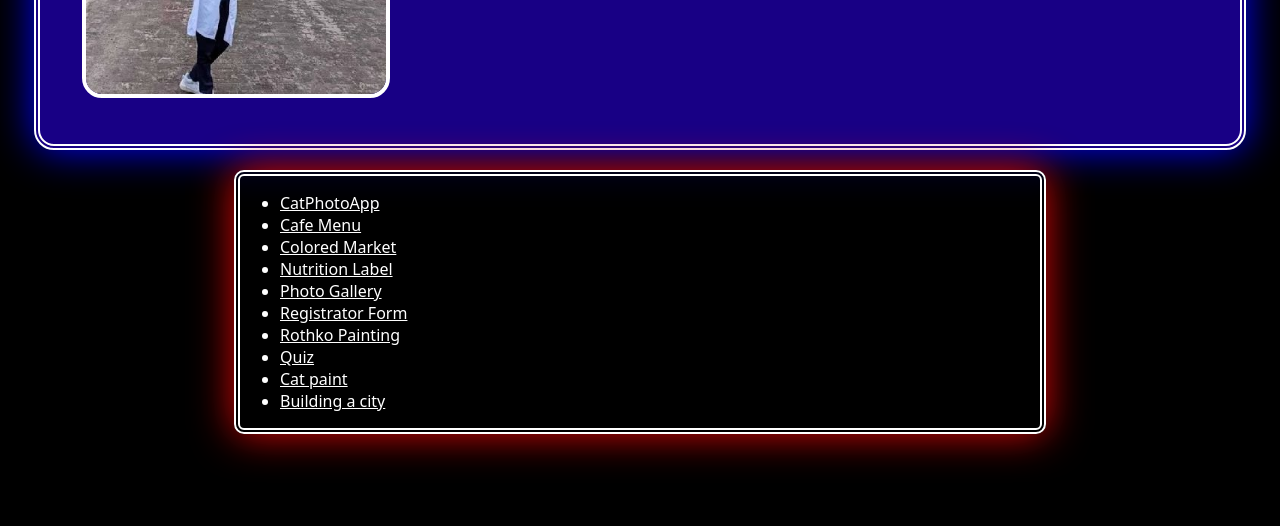
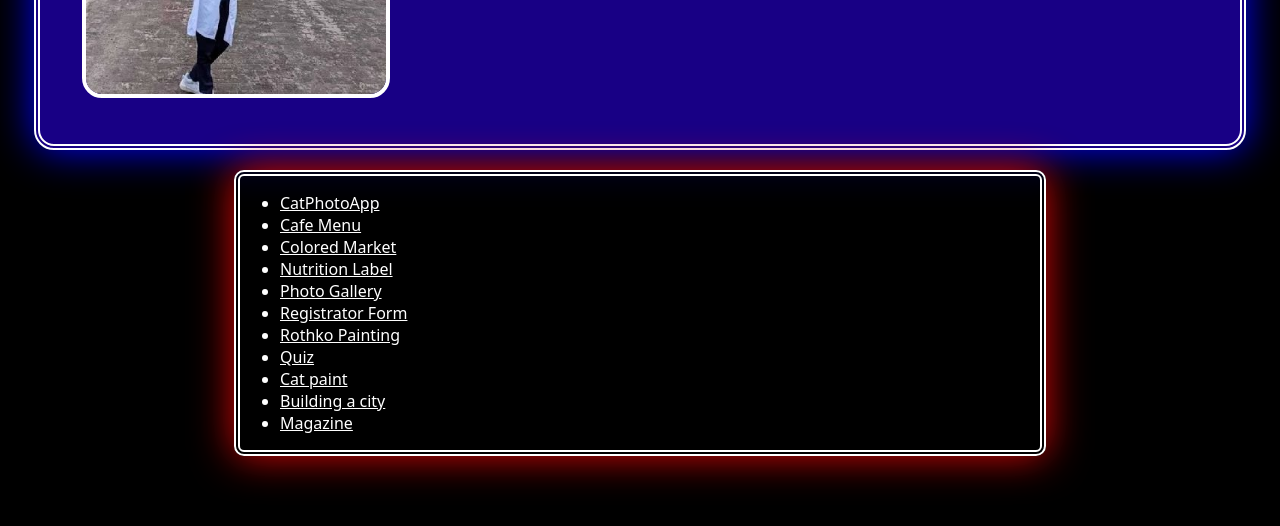
Before and after one commit to Yujiroshigaraki/Realisation, a plain HTML site: page index.html in a window 1280 px wide. Shown: the part 270-796 px from the top of the page. Drawn offline with Linux system fonts and the light colour scheme.

Commit message:
Ajout des nouveaux fichiers

```diff
--- a/index.html
+++ b/index.html
@@ -23,6 +23,7 @@
                     <li><a href="Realisations/Quiz/index.html">Quiz</a></li>
                     <li><a href="Realisations/Cat paint/index.html">Cat paint</a></li>
                     <li><a href="Realisations/Building a city/index.html">Building a city</a></li>
+                    <li><a href="Realisations/Magazine/index.html">Magazine</a></li>
                 </ul>
             </div>
         </div>
```
